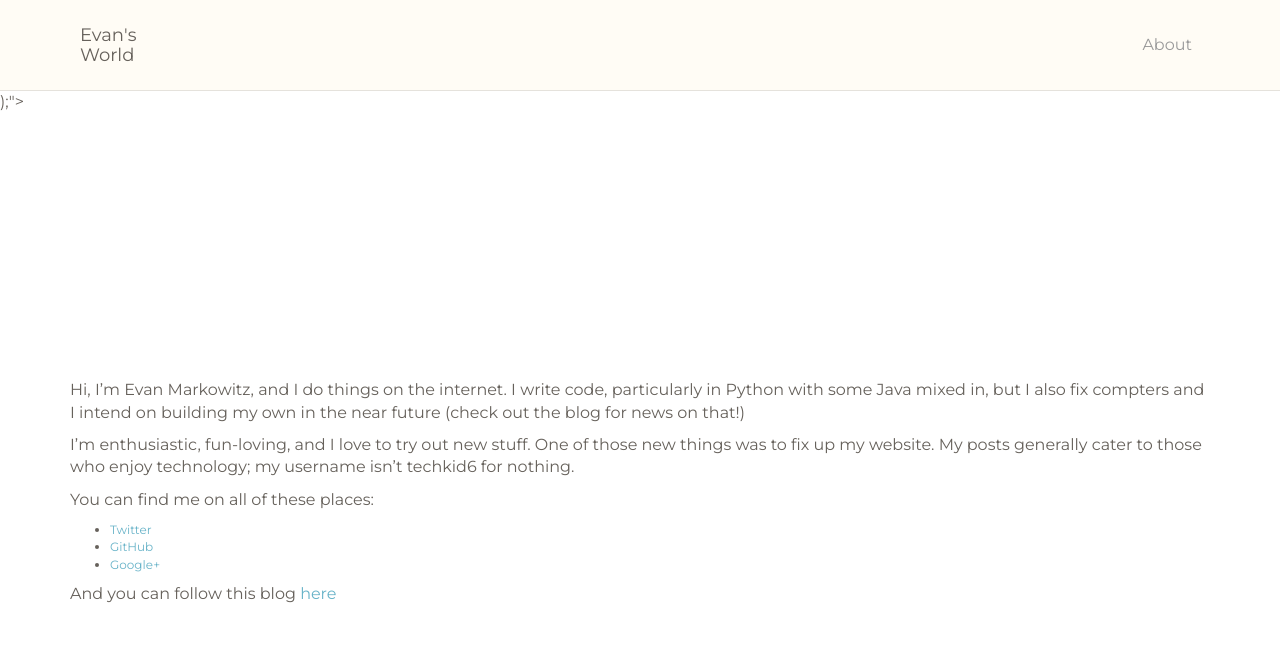
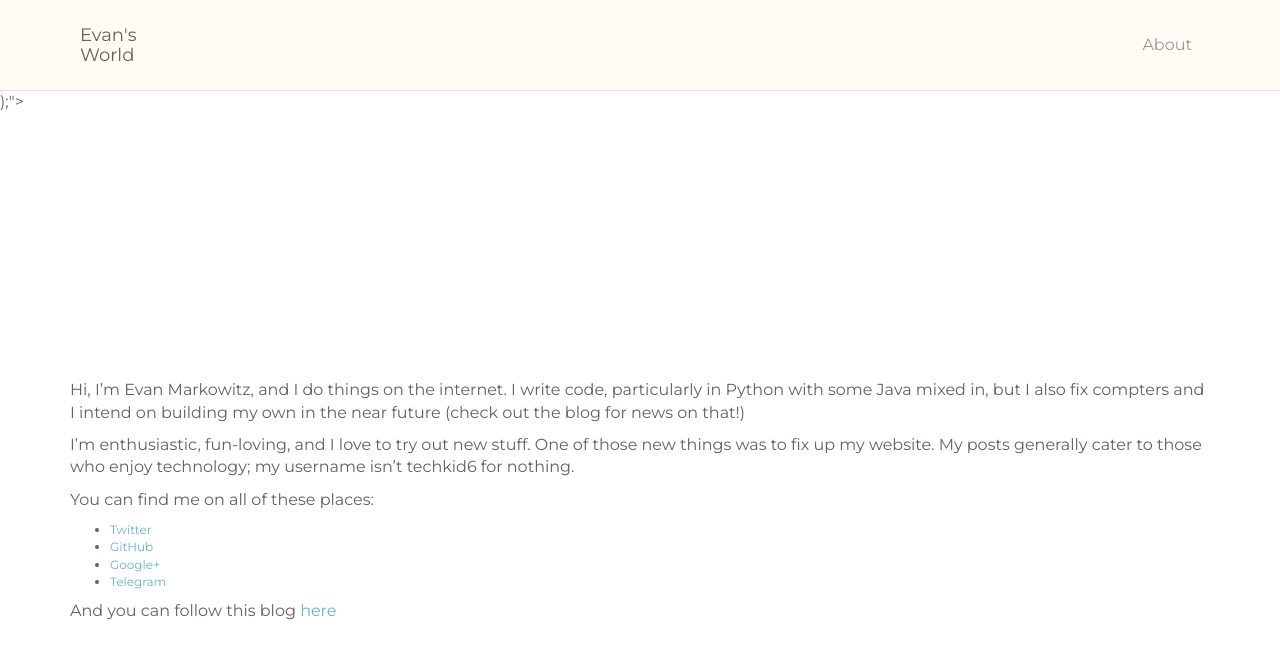
Before and after one commit to ejm/blog, a Jekyll site: the page built from about.md, in a window 1280 px wide. Shown: the top 659 px of the page. Built offline with Jekyll 4.4.1, drawn with Linux system fonts in a browser that asks for light colours; nearby versions of some CDN libraries.

Commit message:
Add telegram

```diff
--- a/about.md
+++ b/about.md
@@ -14,5 +14,6 @@ You can find me on all of these places:
 * [Twitter](https://twitter.com/techkid6)
 * [GitHub](https://github.com/techkid6)
 * [Google+](https://plus.google.com/+EvanMarkowitz)
+* [Telegram](https://telegram.me/techkid6)
 
 And you can follow this blog [here](http://techkid6.com/feed.xml)
```
